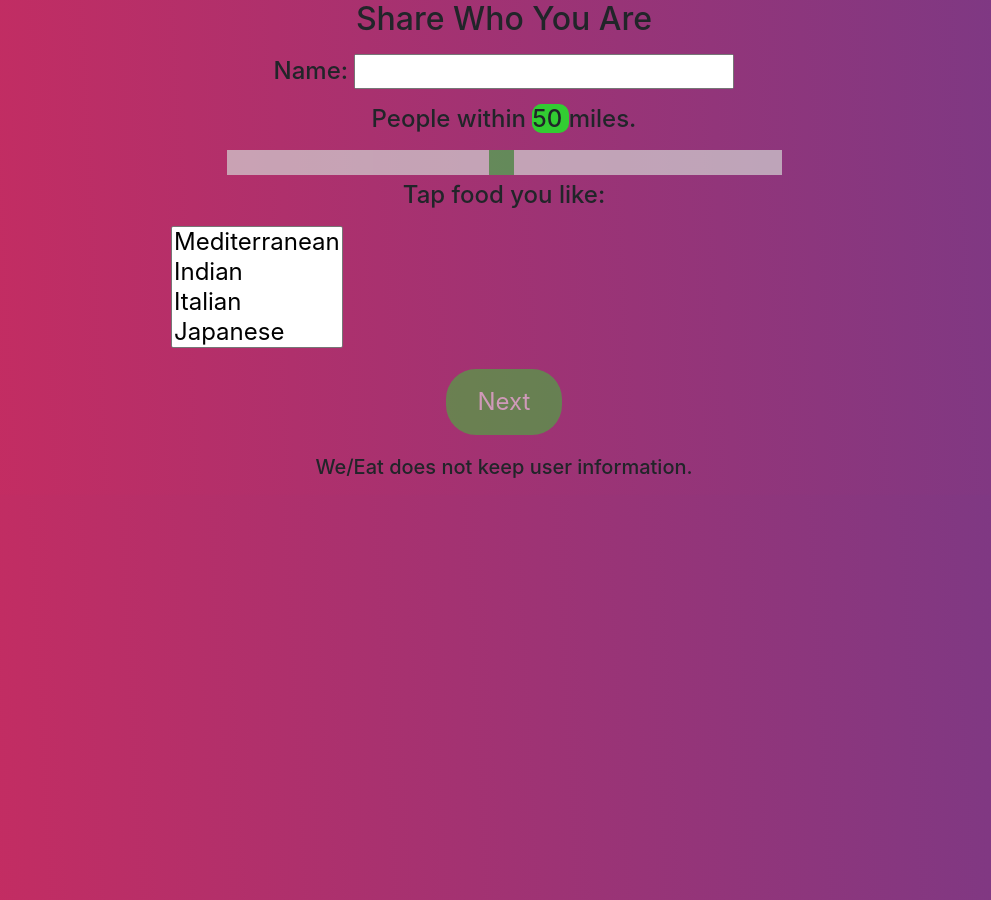
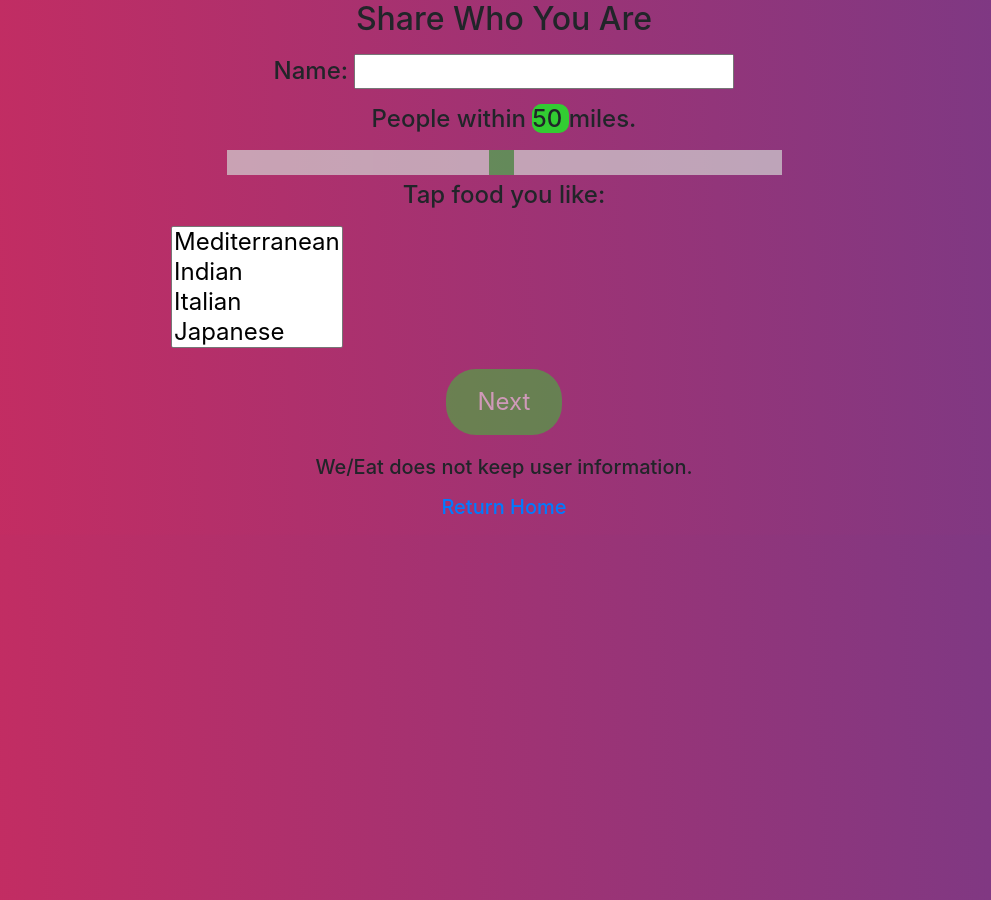
Before and after one commit to lonelyhackers/we-eat, a Jekyll site: the page questions.html, which Jekyll copies as it is, in a window 1280 px wide. Shown: the whole page, without its empty margins (136-1127 px from the left). Built offline with Jekyll 4.4.1, drawn with Linux system fonts in a browser that asks for light colours.

Commit message:
Update questions.html

```diff
--- a/questions.html
+++ b/questions.html
@@ -115,6 +115,7 @@ span {
 			</p> </h4>
             <p align="center"><button class="button" id="next" disabled>Next</button></p>
 	    <h5><p align="center">We/Eat does not keep user information.</p></h5>
+	    <h5><p align="center"><a href="weeat.us">Return Home</a></p></h5>
         </div>
         <!-- Bootstrap core JavaScript
     ================================================== -->
```
